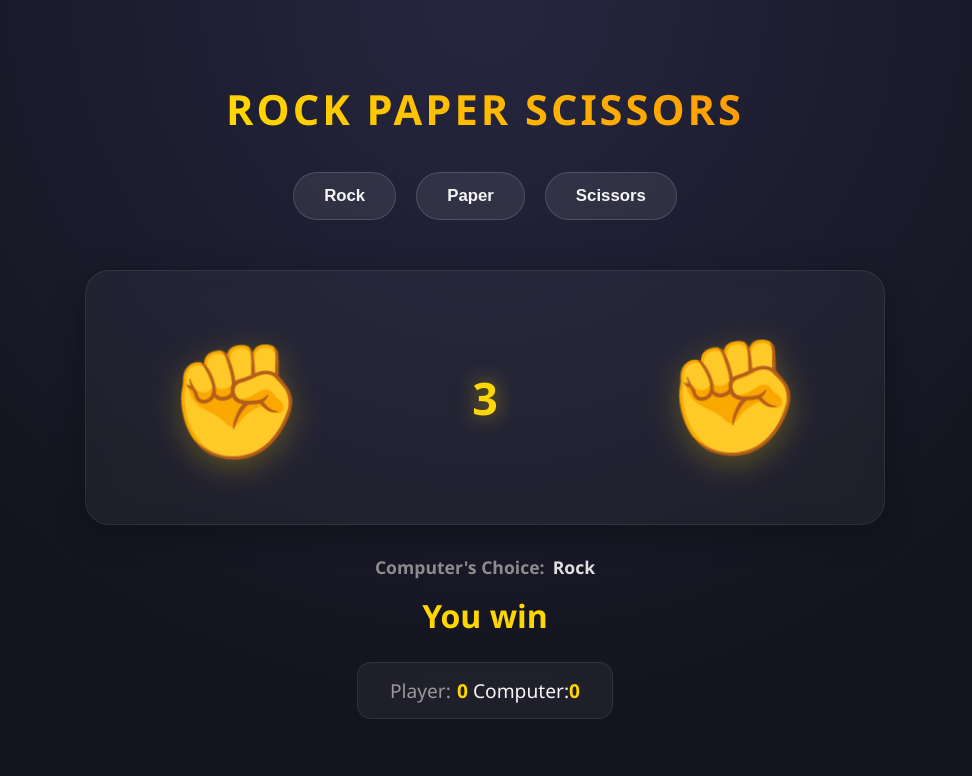
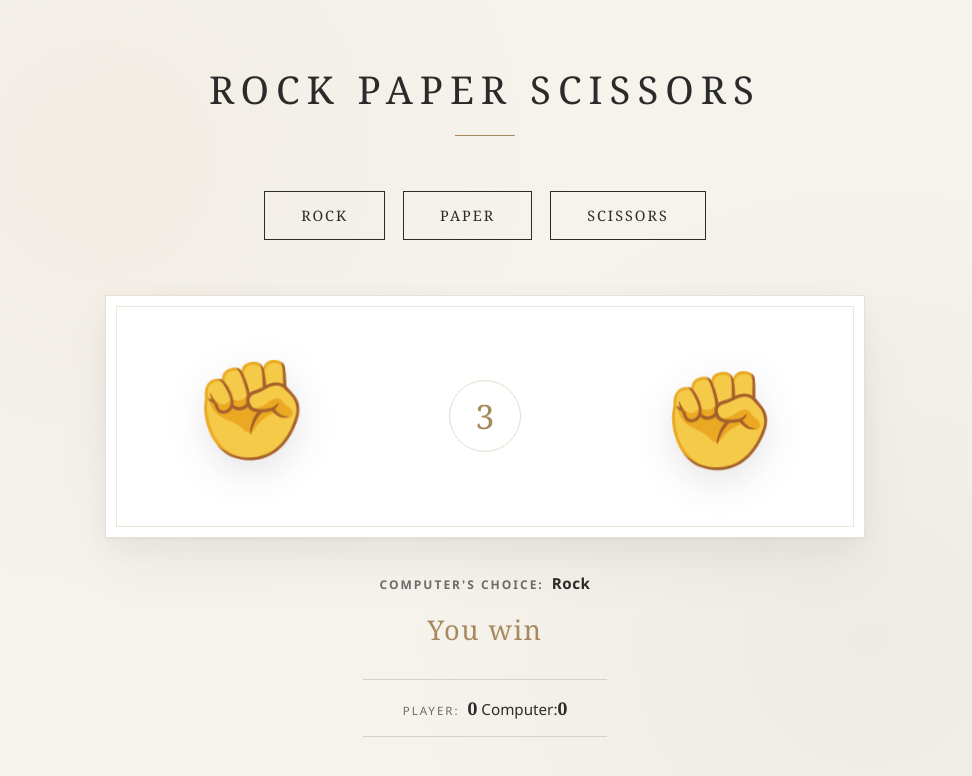
Before and after one commit to Liyanaftva/rock-paper-scissors-game, a plain HTML site: page index.html in a window 1280 px wide. Shown: the whole page, without its empty margins (155-1127 px from the left). Drawn offline with Linux system fonts and the light colour scheme.

Commit message:
Final Touch

```diff
--- a/style.css
+++ b/style.css
@@ -6,8 +6,11 @@
 
 body {
     font-family: 'Segoe UI', sans-serif;
-    background: radial-gradient(circle at top, #262640, #14141f 70%);
-    color: #f5f5f5;
+    background-color: #f6f3ed;
+    background-image:
+        radial-gradient(circle at 20% 20%, rgba(166,138,91,0.05), transparent 40%),
+        radial-gradient(circle at 80% 80%, rgba(43,43,43,0.04), transparent 40%);
+    color: #2b2b2b;
     min-height: 100vh;
     display: flex;
     flex-direction: column;
@@ -17,165 +20,245 @@ body {
     overflow-x: hidden;
 }
 
+/* Entrance animation */
+.game-header, .game-options_player, .game-overlay, .game-option-computer, .game-result, .game-score {
+    opacity: 0;
+    animation: rise 0.7s ease forwards;
+}
+
+.game-header { animation-delay: 0.05s; }
+.game-options_player { animation-delay: 0.15s; }
+.game-overlay { animation-delay: 0.25s; }
+.game-option-computer { animation-delay: 0.35s; }
+.game-result { animation-delay: 0.4s; }
+.game-score { animation-delay: 0.45s; }
+
+@keyframes rise {
+    from { opacity: 0; transform: translateY(16px); }
+    to { opacity: 1; transform: translateY(0); }
+}
+
+.game-header {
+    position: relative;
+    margin-bottom: 55px;
+    text-align: center;
+}
+
 .game-header h1 {
-    font-size: 2.6rem;
-    margin-bottom: 35px;
-    letter-spacing: 3px;
+    font-family: 'Georgia', 'Times New Roman', serif;
+    font-size: 2.4rem;
+    font-weight: 400;
+    letter-spacing: 7px;
     text-transform: uppercase;
-    background: linear-gradient(90deg, #ffd700, #ff9d00);
-    -webkit-background-clip: text;
-    background-clip: text;
-    color: transparent;
-    text-align: center;
+    color: #2b2b2b;
+}
+
+.game-header::after {
+    content: "";
+    display: block;
+    width: 60px;
+    height: 1px;
+    background: #a68a5b;
+    margin: 20px auto 0;
 }
 
 .game-options_player {
     display: flex;
-    gap: 20px;
-    margin-bottom: 50px;
+    gap: 18px;
+    margin-bottom: 55px;
 }
 
 .game-options_player button {
-    font-size: 1.05rem;
-    padding: 13px 30px;
-    border: none;
-    border-radius: 40px;
-    background: rgba(255, 255, 255, 0.08);
-    backdrop-filter: blur(6px);
-    color: #f5f5f5;
+    position: relative;
+    font-family: 'Georgia', serif;
+    font-size: 0.9rem;
+    letter-spacing: 2px;
+    padding: 14px 36px;
+    border: 1px solid #2b2b2b;
+    background: transparent;
+    color: #2b2b2b;
     cursor: pointer;
-    font-weight: 600;
-    border: 1px solid rgba(255,255,255,0.15);
-    transition: all 0.3s cubic-bezier(0.25, 0.8, 0.25, 1);
+    font-weight: 400;
+    text-transform: uppercase;
+    overflow: hidden;
+    z-index: 0;
+    transition: color 0.4s ease, letter-spacing 0.4s ease;
+}
+
+.game-options_player button::before {
+    content: "";
+    position: absolute;
+    inset: 0;
+    background: #2b2b2b;
+    transform: translateY(101%);
+    transition: transform 0.4s cubic-bezier(0.65, 0, 0.35, 1);
+    z-index: -1;
 }
 
 .game-options_player button:hover {
-    background: #ffd700;
-    color: #1a1a2e;
-    transform: translateY(-4px) scale(1.05);
-    box-shadow: 0 8px 20px rgba(255, 215, 0, 0.35);
+    color: #f5f2ec;
+    letter-spacing: 3px;
+}
+
+.game-options_player button:hover::before {
+    transform: translateY(0);
 }
 
 .game-options_player button:active {
-    transform: translateY(-1px) scale(0.98);
+    transform: scale(0.96);
 }
 
-/* Glass card wrapper */
 .game-overlay {
     display: flex;
     justify-content: space-between;
     align-items: center;
     width: 100%;
-    max-width: 800px;
-    margin-bottom: 30px;
-    padding: 50px 40px;
-    background: rgba(255, 255, 255, 0.04);
-    border: 1px solid rgba(255, 255, 255, 0.08);
-    border-radius: 24px;
-    backdrop-filter: blur(10px);
-    box-shadow: 0 8px 32px rgba(0, 0, 0, 0.3);
+    max-width: 760px;
+    margin-bottom: 35px;
+    padding: 55px 45px;
+    background: #ffffff;
+    border: 1px solid #e6e1d5;
+    position: relative;
+    box-shadow:
+        0 1px 2px rgba(43,43,43,0.04),
+        0 10px 30px rgba(43,43,43,0.05),
+        0 30px 60px rgba(43,43,43,0.04);
+}
+
+.game-overlay::before {
+    content: "";
+    position: absolute;
+    top: 10px; left: 10px; right: 10px; bottom: 10px;
+    border: 1px solid #ece7da;
+    pointer-events: none;
 }
 
 .game-player, .game-computer {
-    width: 220px;
+    width: 200px;
     text-align: center;
 }
 
 .game-player-hand, .game-computer-hand {
     display: inline-block;
-    font-size: 7rem;
-    filter: drop-shadow(0 8px 15px rgba(255, 215, 0, 0.25));
-    animation: shake 1.1s infinite ease-in-out;
+    font-size: 6rem;
+    filter: grayscale(0.2) drop-shadow(0 12px 18px rgba(43,43,43,0.12));
+    animation: shake 1.2s infinite ease-in-out;
+    transition: filter 0.3s ease;
 }
 
 .game-computer-hand {
     animation-delay: 0.15s;
 }
 
-/* Smoother shake with slight rotation, like a real countdown */
 @keyframes shake {
     0%, 100% { transform: translateY(0) rotate(0deg); }
-    25% { transform: translateY(-18px) rotate(-6deg); }
+    25% { transform: translateY(-14px) rotate(-4deg); }
     50% { transform: translateY(0) rotate(0deg); }
-    75% { transform: translateY(-18px) rotate(6deg); }
+    75% { transform: translateY(-14px) rotate(4deg); }
 }
 
 .game-countdown {
-    font-size: 2.8rem;
-    font-weight: bold;
-    color: #ffd700;
+    font-family: 'Georgia', serif;
+    font-size: 2.1rem;
+    font-weight: 400;
+    color: #a68a5b;
     min-width: 60px;
     text-align: center;
-    text-shadow: 0 0 20px rgba(255, 215, 0, 0.5);
-    transition: transform 0.2s ease;
+    position: relative;
+}
+
+.game-countdown::before {
+    content: "";
+    position: absolute;
+    top: 50%; left: 50%;
+    width: 70px; height: 70px;
+    border: 1px solid #e6ddc8;
+    border-radius: 50%;
+    transform: translate(-50%, -50%);
+    z-index: -1;
 }
 
 .game-option-computer {
-    margin-bottom: 15px;
-    font-size: 1.1rem;
-    opacity: 0.9;
+    margin-bottom: 18px;
+    font-size: 0.95rem;
+    color: #6b6b6b;
 }
 
 .game-option-computer span:first-child {
     margin-right: 8px;
-    color: #999;
+    text-transform: uppercase;
+    font-size: 0.75rem;
+    letter-spacing: 2px;
 }
 
 .game-choice-computer {
-    transition: opacity 0.3s ease;
+    color: #2b2b2b;
+    font-weight: 600;
+    letter-spacing: 0.5px;
 }
 
 .game-result {
-    margin-bottom: 25px;
-    min-height: 2.6rem;
+    margin-bottom: 30px;
+    min-height: 2.4rem;
 }
 
 .game-result-text {
-    font-size: 2rem;
-    font-weight: bold;
-    color: #ffd700;
+    font-family: 'Georgia', serif;
+    font-size: 1.7rem;
+    font-weight: 400;
+    letter-spacing: 1.5px;
+    color: #a68a5b;
     opacity: 0;
-    animation: fadeIn 0.4s ease forwards;
+    animation: fadeIn 0.5s ease forwards;
 }
 
 @keyframes fadeIn {
-    from { opacity: 0; transform: translateY(10px); }
-    to { opacity: 1; transform: translateY(0); }
+    from { opacity: 0; transform: translateY(8px); letter-spacing: 4px; }
+    to { opacity: 1; transform: translateY(0); letter-spacing: 1.5px; }
 }
 
 .game-score {
     display: flex;
-    gap: 30px;
-    font-size: 1.2rem;
-    background: rgba(255, 255, 255, 0.05);
-    border: 1px solid rgba(255, 255, 255, 0.08);
-    padding: 14px 32px;
-    border-radius: 14px;
-    backdrop-filter: blur(6px);
+    gap: 40px;
+    font-size: 0.95rem;
+    background: transparent;
+    border-top: 1px solid #d8d2c4;
+    border-bottom: 1px solid #d8d2c4;
+    padding: 16px 40px;
+    transition: border-color 0.3s ease;
 }
 
 .game-score span:first-child {
-    color: #999;
-    margin-right: 6px;
+    color: #6b6b6b;
+    text-transform: uppercase;
+    font-size: 0.72rem;
+    letter-spacing: 2px;
+    margin-right: 8px;
 }
 
 .game-score span:nth-child(2), .game-score span:nth-child(4) {
-    color: #ffd700;
+    color: #2b2b2b;
     font-weight: 700;
+    font-family: 'Georgia', serif;
+    font-size: 1.1rem;
 }
 
 @media (max-width: 600px) {
     .game-overlay {
         max-width: 100%;
-        padding: 30px 20px;
+        padding: 35px 20px;
+    }
+    .game-overlay::before {
+        top: 6px; left: 6px; right: 6px; bottom: 6px;
     }
     .game-player-hand, .game-computer-hand {
-        font-size: 4rem;
+        font-size: 3.5rem;
     }
     .game-player, .game-computer {
-        width: 120px;
+        width: 110px;
     }
     .game-header h1 {
-        font-size: 1.8rem;
+        font-size: 1.7rem;
+        letter-spacing: 3px;
     }
 }
```
